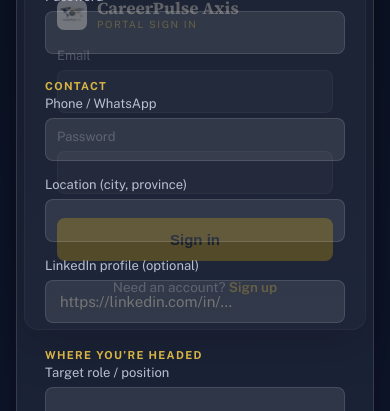
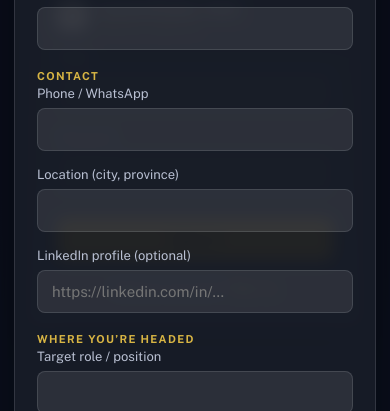
Before and after one commit to MinenhleDlaminiDev/Careeraxispulse, a React (Vite) app: page /portal/login in a window 390 px wide. Both pictures are taken after a click on the button "Sign up". Shown: the part 275-686 px from the top of the page. Built offline with nearby package versions, Linux system fonts and the light colour scheme; no server answers.

Commit message:
Fix signup modal backdrop and mobile sizing

```diff
--- a/src/index.css
+++ b/src/index.css
@@ -64,11 +64,12 @@
 .ax-auth-toggle{position:absolute;top:18px;right:18px;z-index:2}
 @media(max-width:860px){.ax-auth-brand{display:none}}
 
-/* Signup modal (AXIS-22) — dialog over the login screen, scrolls on small screens */
-.ax-modal-backdrop{position:fixed;inset:0;z-index:1000;background:rgba(8,13,25,.66);display:flex;align-items:flex-start;justify-content:center;padding:40px 16px;overflow-y:auto}
-.ax-modal-card{position:relative;margin:auto;width:100%;max-width:440px;background:var(--ax-surface);border:1px solid var(--ax-border);border-radius:14px;padding:30px 28px;box-shadow:var(--ax-shadow)}
-.ax-modal-close{position:absolute;top:10px;right:12px;width:32px;height:32px;display:flex;align-items:center;justify-content:center;background:transparent;border:none;border-radius:8px;color:var(--ax-muted);font-size:22px;line-height:1;cursor:pointer}
+/* Signup modal (AXIS-22) — focused dialog over the login screen, scrolls when tall */
+.ax-modal-backdrop{position:fixed;inset:0;z-index:1000;background:rgba(9,13,24,.94);backdrop-filter:blur(8px);-webkit-backdrop-filter:blur(8px);overflow-y:auto;padding:44px 16px}
+.ax-modal-card{position:relative;box-sizing:border-box;margin:0 auto;width:100%;max-width:460px;background:var(--ax-surface);border:1px solid var(--ax-border);border-radius:16px;padding:30px 30px 34px;box-shadow:var(--ax-shadow)}
+.ax-modal-close{position:absolute;top:12px;right:14px;width:32px;height:32px;display:flex;align-items:center;justify-content:center;background:transparent;border:none;border-radius:8px;color:var(--ax-muted);font-size:22px;line-height:1;cursor:pointer}
 .ax-modal-close:hover{background:var(--ax-surface-2);color:var(--ax-text)}
+@media(max-width:520px){.ax-modal-backdrop{padding:24px 14px}.ax-modal-card{padding:26px 22px 30px}}
 
 /* Theme toggle pill */
 .ax-toggle{position:relative;width:60px;height:30px;border-radius:999px;border:1px solid var(--ax-gold-border);background:var(--ax-surface-2);cursor:pointer;padding:0;flex-shrink:0;display:inline-flex;align-items:center}
--- a/src/portal/SignupForm.jsx
+++ b/src/portal/SignupForm.jsx
@@ -9,7 +9,7 @@ const SENIORITY = ['Entry level', 'Mid level', 'Senior', 'Management', 'Executiv
 const EMPLOYMENT = ['Employed & looking', 'Unemployed', 'Student', 'Career-changer'];
 
 const sectionStyle = {
-  marginTop: 26, marginBottom: 4, fontSize: 11, fontWeight: 700,
+  marginTop: 20, marginBottom: 4, fontSize: 11, fontWeight: 700,
   letterSpacing: '0.12em', textTransform: 'uppercase', color: GOLD_INK,
 };
 const optionalHint = { color: MUTED, fontWeight: 400, textTransform: 'none', letterSpacing: 0 };
```
